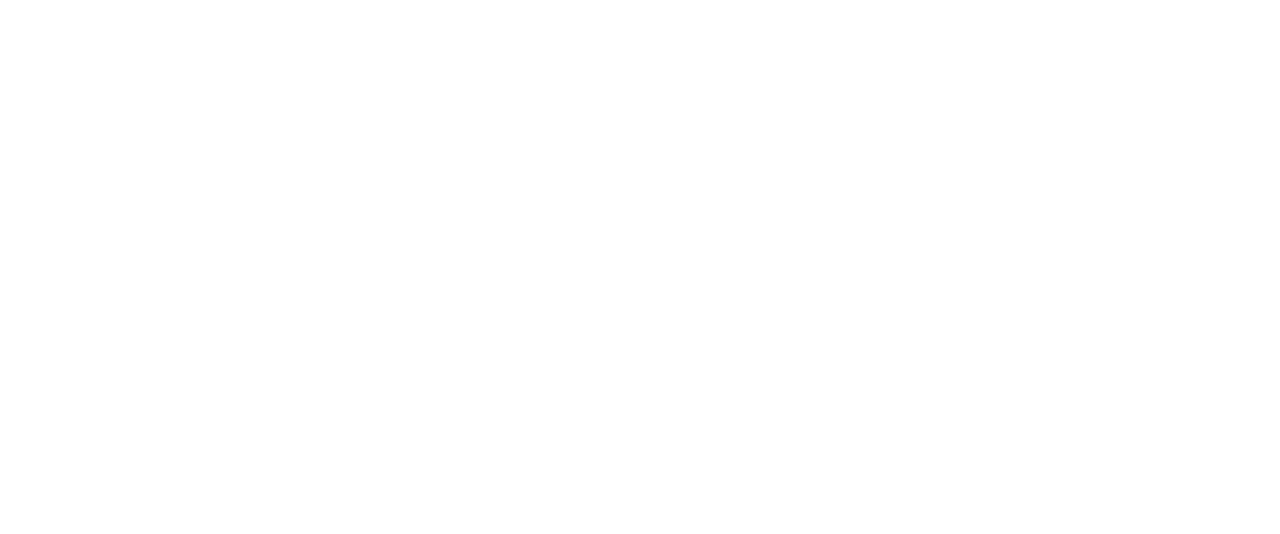
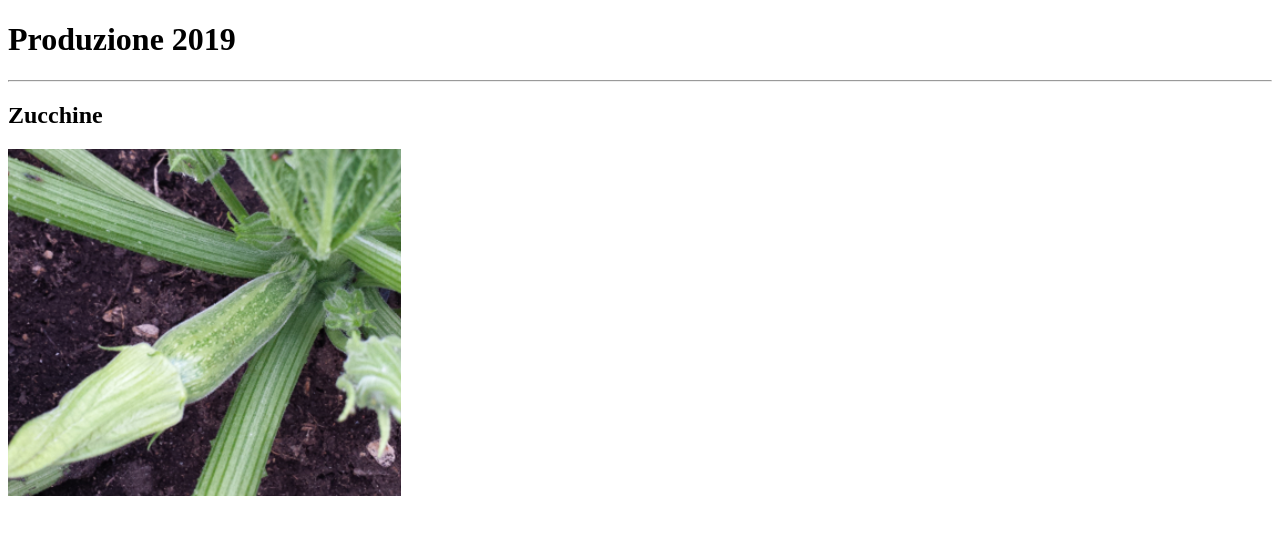
Before and after one commit to KehnAdrian31/htmlcss-hello, a plain HTML site: page index.html in a window 1280 px wide. Drawn offline with Linux system fonts and the light colour scheme.

Commit message:
end header

```diff
--- a/index.html
+++ b/index.html
@@ -9,7 +9,15 @@
 
 <body>
   <header>
+    <h1>Produzione 2019</h1>
 
+    <hr>
+
+    <h2>Zucchine</h2>
+
+    <div>
+      <img src="./img/veg1.png" alt="Zucchine">
+    </div>
 
   </header>
 
@@ -21,6 +29,7 @@
   <footer>
 
 
+
   </footer>
 
 
```
